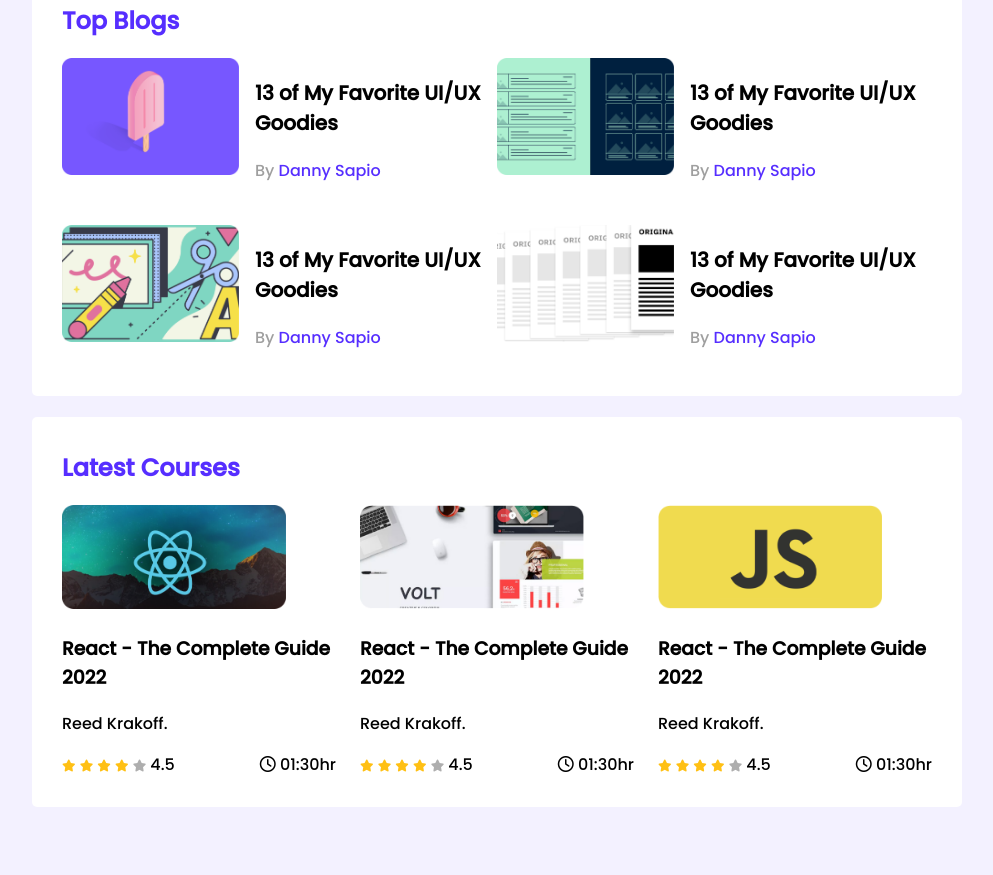
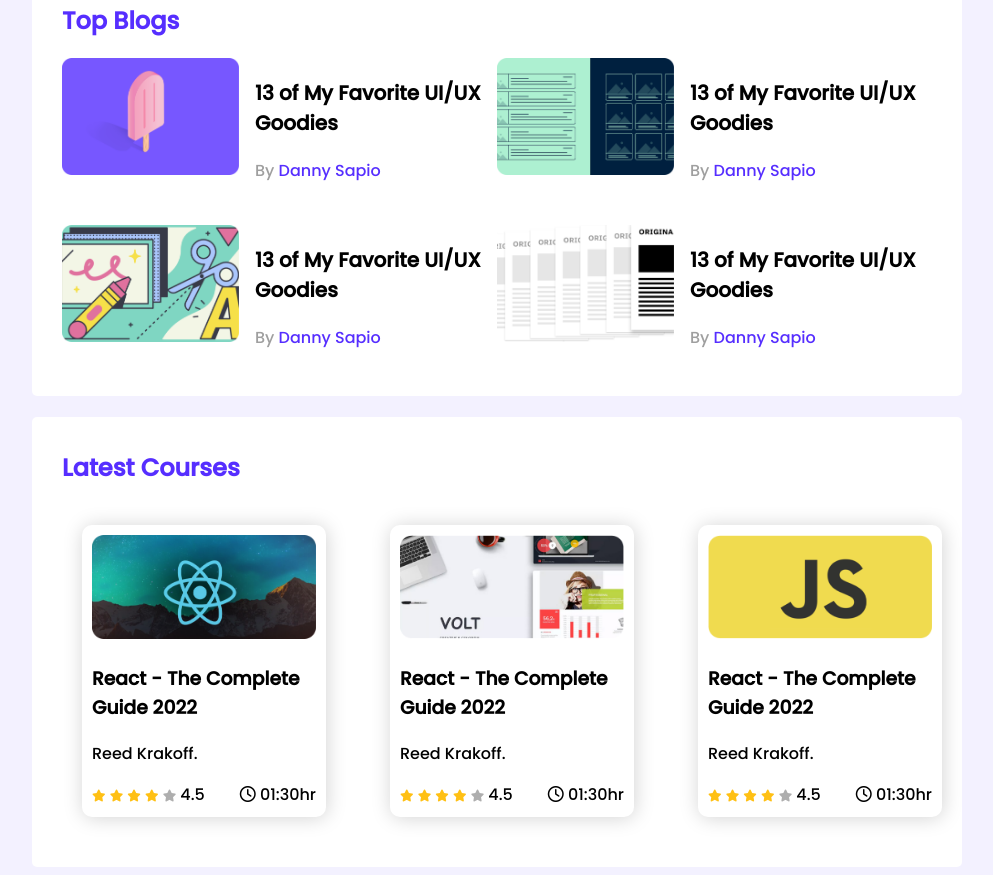
Before and after one commit to naimurrahmanshadin/leader-board-css3, a plain HTML site: page index.html in a window 1280 px wide. Shown: the part 324-1199 px from the top of the page, without its empty margins (143-1136 px from the left). Before the commit the page ends 1139 px from the top, so only its background shows below. Drawn offline with Linux system fonts and the light colour scheme.

Commit message:
final commit

```diff
--- a/styles/style.css
+++ b/styles/style.css
@@ -90,6 +90,12 @@ hr{
     grid-template-columns: repeat(3, 1fr);
     grid-column-gap: 24px;
 }
+.course{
+    box-shadow: 1px 1px 20px lightgray;
+    padding: 10px;
+    margin: 20px;
+    border-radius: 10px;
+}
 .course .course-banner img{
     width: 224px;
     height: 104px;
```
